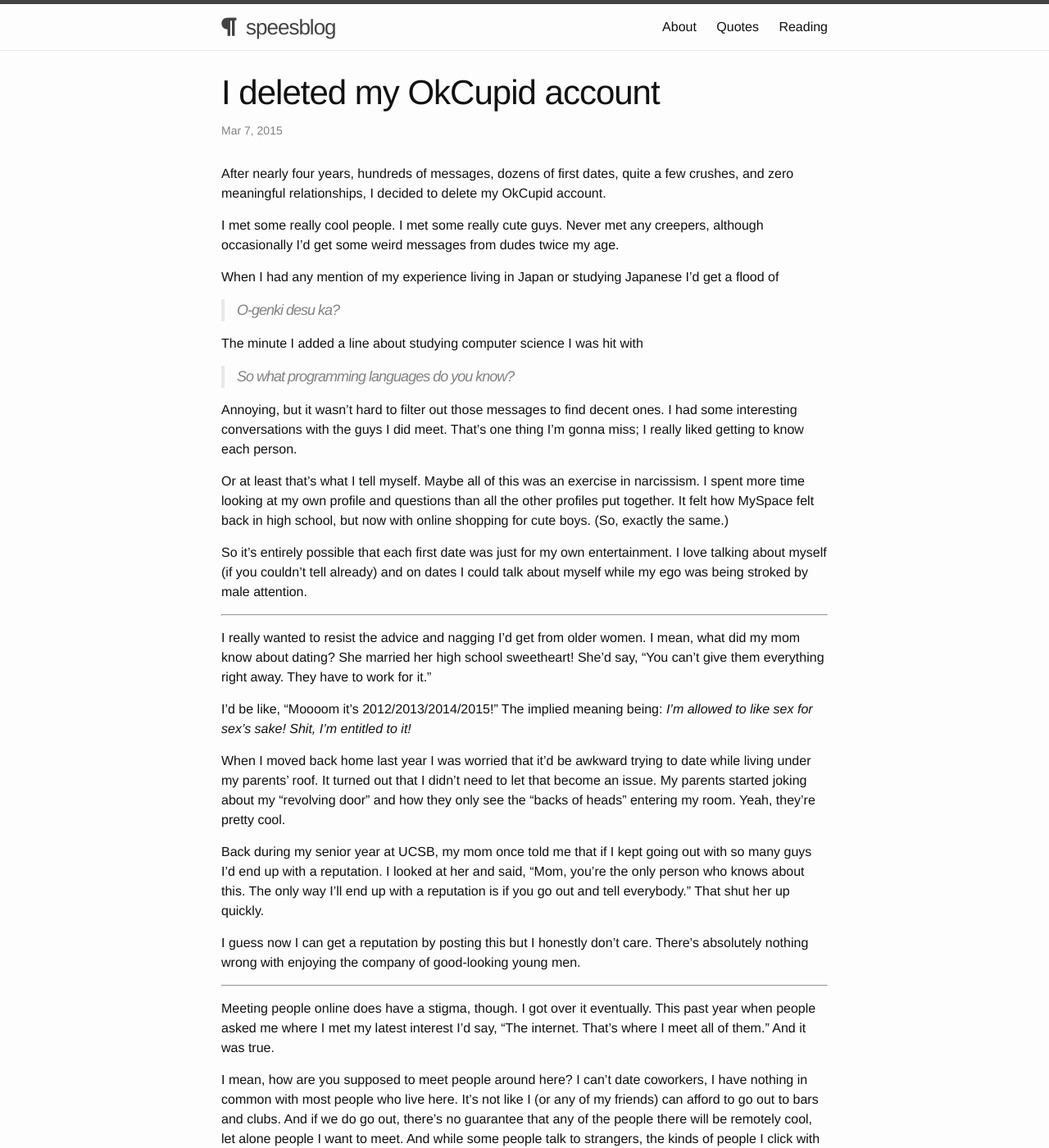
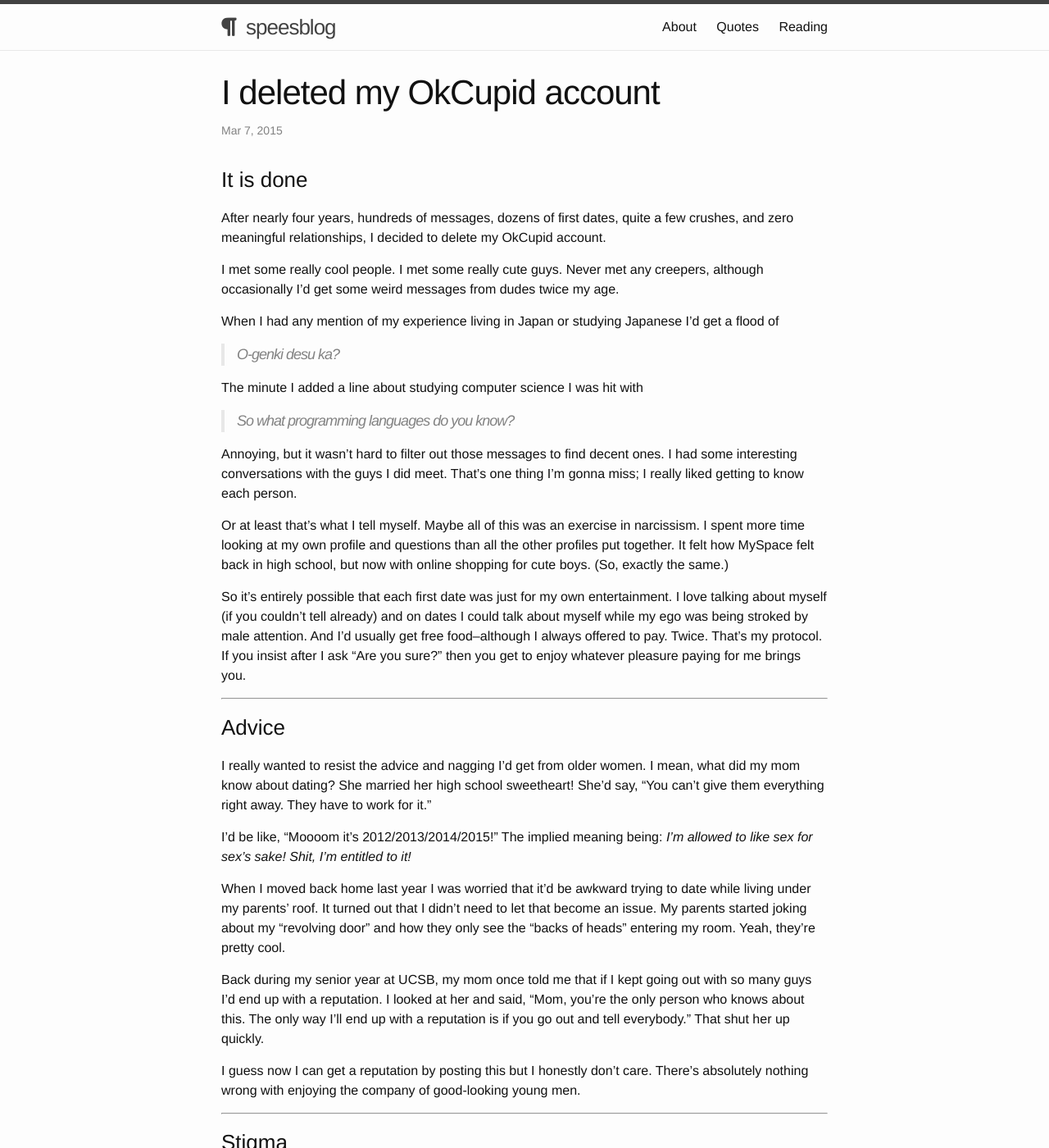
Before and after one commit to shelbyspees/speesblog, a Jekyll site: the page built from _posts/2015-03-07-i-deleted-my-okcupid-account.md, in a window 1280 px wide and 1400 px high. Shown: the whole window at 82% size. Built offline with Jekyll 4.4.1, drawn with Linux system fonts in a browser that asks for light colours; nearby versions of some CDN libraries; some of the changed text lies outside the part shown.

Commit message:
Update post

```diff
--- a/_posts/2015-03-07-i-deleted-my-okcupid-account.md
+++ b/_posts/2015-03-07-i-deleted-my-okcupid-account.md
@@ -2,6 +2,9 @@
 layout: post
 title: I deleted my OkCupid account
 ---
+
+###It is done
+
 After nearly four years, hundreds of messages, dozens of first dates, quite a few crushes, and zero meaningful relationships, I decided to delete my OkCupid account.
 
 I met some really cool people. I met some really cute guys. Never met any creepers, although occasionally I'd get some weird messages from dudes twice my age.
@@ -18,9 +21,11 @@
 
 Or at least that's what I tell myself. Maybe all of this was an exercise in narcissism. I spent more time looking at my own profile and questions than all the other profiles put together. It felt how MySpace felt back in high school, but now with online shopping for cute boys. (So, exactly the same.)
 
-So it's entirely possible that each first date was just for my own entertainment. I love talking about myself (if you couldn't tell already) and on dates I could talk about myself while my ego was being stroked by male attention.
+So it's entirely possible that each first date was just for my own entertainment. I love talking about myself (if you couldn't tell already) and on dates I could talk about myself while my ego was being stroked by male attention. And I'd usually get free food--although I always offered to pay. Twice. That's my protocol. If you insist after I ask "Are you sure?" then you get to enjoy whatever pleasure paying for me brings you.
 
 ---
+
+###Advice
 
 I really wanted to resist the advice and nagging I'd get from older women. I mean, what did my mom know about dating? She married her high school sweetheart! She'd say, "You can't give them everything right away. They have to work for it."
 
@@ -56,4 +65,4 @@
 
 I'm not perfect. I have a lot to improve on my end. Apparently I don't even like myself that much, so why should I expect other people to like me? But none of that really matters. I can't expect Prince Charming to come sweep me off my feet and make everything happy. (Plus I prefer Hook anyway. Or Graham. #sadcrush #OnceUponATime)
 
-Becca told me the other day that I should date myself. If I treated myself as well as I treat whatever guy is flavor of the week, or as well as I wish he treated me, I think I'd be a little more content.s
+Becca told me the other day that I should date myself. If I treated myself as well as I treat whatever guy is flavor of the week, or as well as I wish he treated me, I think I'd be a little more content.
```
Also changed, not shown: other parts of _posts/2015-03-07-i-deleted-my-okcupid-account.md (+4 -0 lines).
